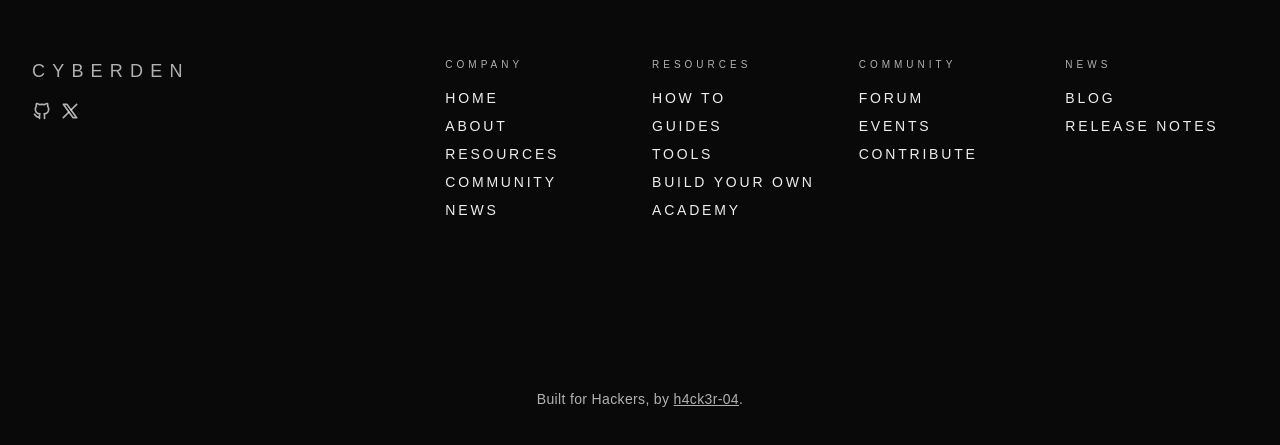
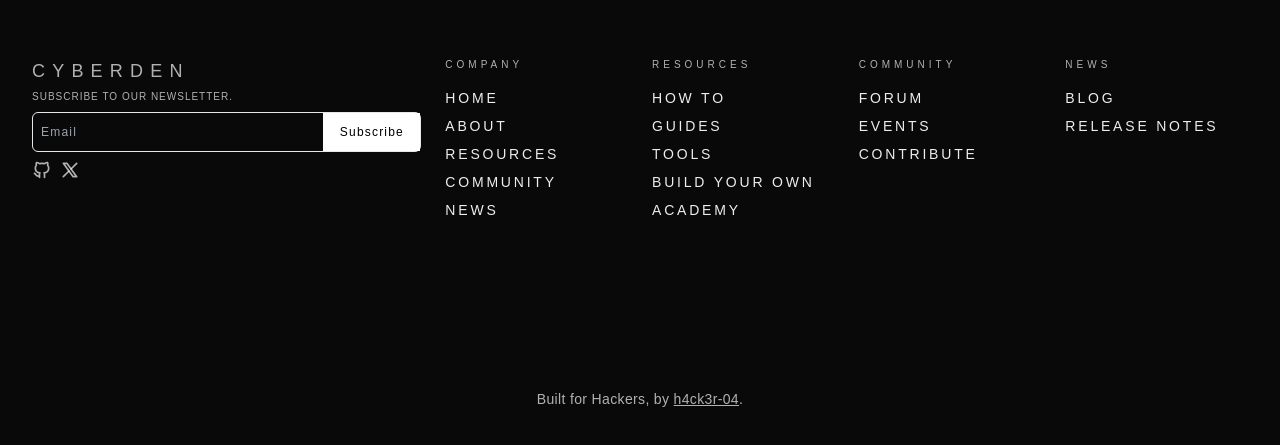
Before and after one commit to h4ck3r-04/cyberden, a Next.js app: page / in a window 1280 px wide. Shown: the part 847-1292 px from the top of the page. Built offline with nearby package versions, Linux system fonts and the light colour scheme.

Commit message:
added: newsletter form in footer

```diff
--- a/components/footer.tsx
+++ b/components/footer.tsx
@@ -27,9 +27,14 @@ const Footer = () => {
         <footer className="flex flex-col px-8 py-16 w-full">
             <div className="grid min-h-[300px] grid-cols-2 md:grid-cols-4 lg:grid-cols-6 gap-6 mb-8">
                 <div className="mb-8 md:mb-6 lg:mb-2 col-span-2">
-                    <h1 className="text-lg text-gray-50/70 font-thin mb-4 uppercase tracking-[0.4em]">
+                    <h1 className="text-lg text-gray-50/70 font-thin mb-1 uppercase tracking-[0.4em]">
                         CyberDen
                     </h1>
+                    <p className="uppercase tracking-widest mb-2 text-[10px] text-gray-50/70">Subscribe to our Newsletter.</p>
+                    <form className="grid grid-cols-4 mb-2 border-[0.2px] rounded-md text-xs h-[40px] tracking-widest">
+                        <input type="text" name="email" placeholder="Email" className="col-span-3 bg-transparent px-2 outline-none"></input>
+                        <button type="submit" className="col-span-1 bg-white text-black">Subscribe</button>
+                    </form>
                     <ul className="flex flex-row text-gray-50/70 space-x-2">
                         <li><GithubIcon /></li>
                         <li><XIcon /></li>
```
